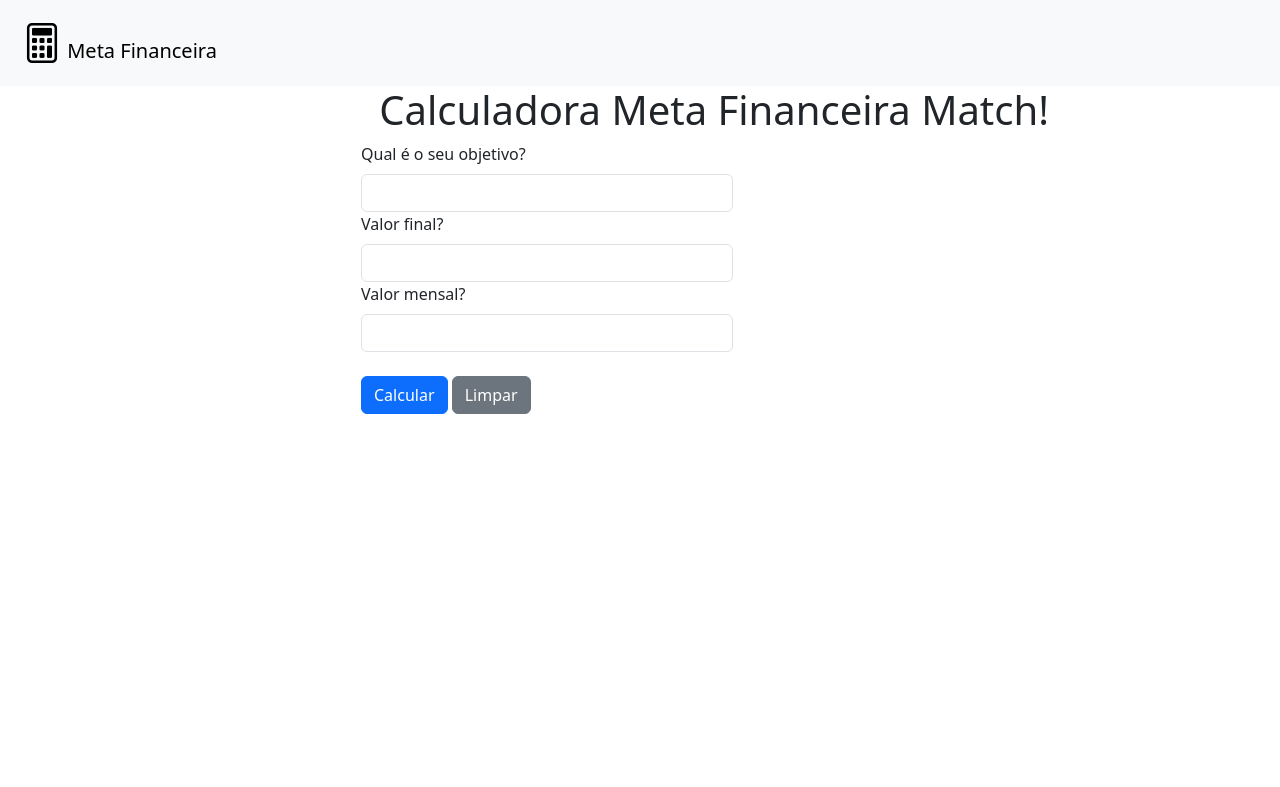
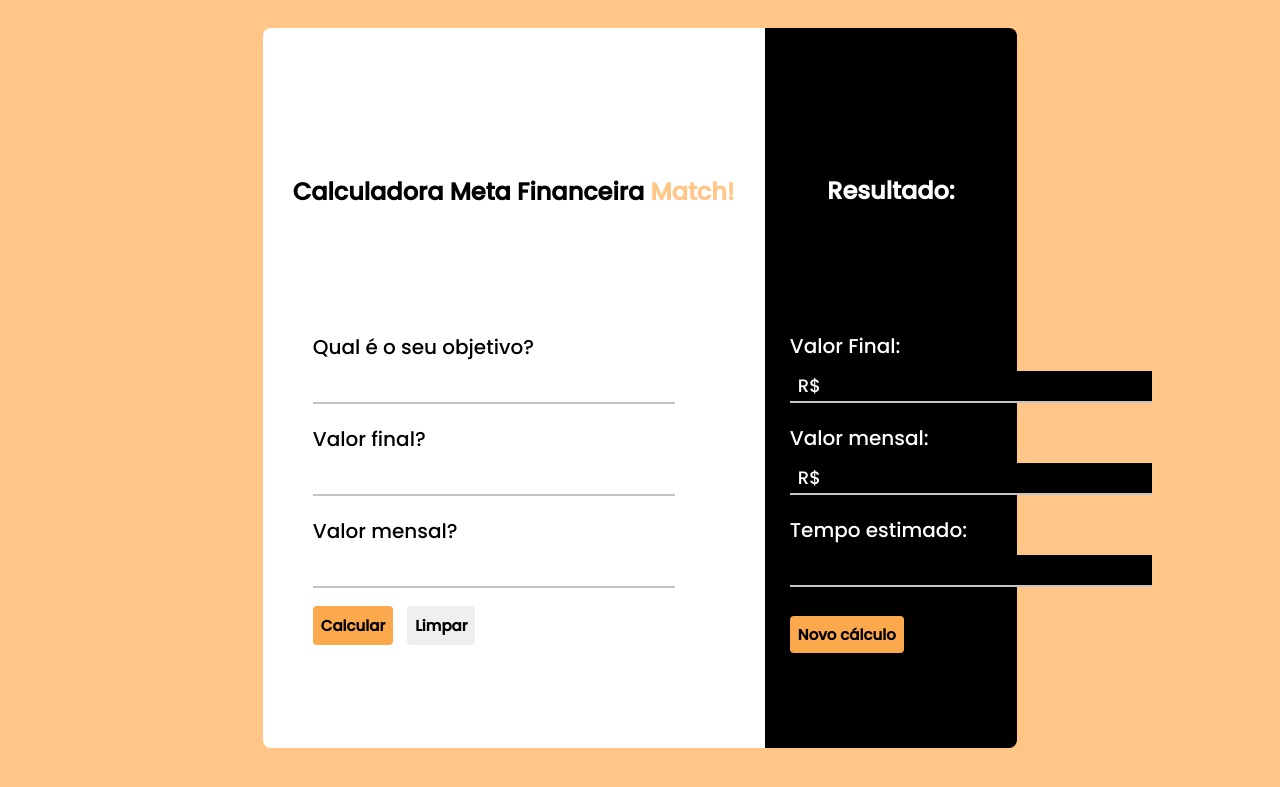
Before and after one commit to edilsontorres/metaFinanceiraMetch, a Django app: page / in a window 1280 px wide. Shown: the top 787 px of the page. Run offline with Django 4.2, Linux system fonts and the light colour scheme.

Commit message:
Estilizando calculadora

```diff
--- /dev/null
+++ b/app_metaFinanceira/static/css/estilo.css
@@ -0,0 +1,179 @@
+body {
+    background-color: #FFC687;
+}
+
+.container {
+    display: flex;
+    align-items: center;
+    justify-content: center;
+    padding-top: 20px;
+
+}
+
+.container-form{
+    display: flex;
+    align-items:center;
+    justify-content: center;
+    flex-direction: column;
+    height: 90vh;
+    background-color: #FFFFFF;
+    border-bottom-left-radius: 8px;
+    border-top-left-radius: 8px;
+}
+
+.container-results {
+    display: flex;
+    align-items:center;
+    justify-content: center;
+    flex-direction: column;
+    height: 90vh;
+    width: 20%;
+    background-color: #000000;
+    border-bottom-right-radius: 8px;
+    border-top-right-radius: 8px;
+}
+
+.container-title-form {
+    width: 100%;
+    height: 100px;
+    display: flex;
+    align-items: center;
+    justify-content:center;
+    padding: 30px;
+    margin-bottom: 20px;
+}
+
+.title-form-area {
+    display: flex;
+    text-align: center;
+    font-family: 'Poppins', sans-serif;
+    background-color: #FFFFFF;
+}
+span {
+    color: #FFC687;
+}
+
+.form-area {
+    width: 100%;
+    height: auto;
+    display: flex;
+    align-items: center;
+    justify-content: center;
+    padding-top: 20px;
+    padding-bottom: 20px;
+    flex-direction: column;
+}
+
+.form {
+    display: flex;
+    width: 100%;
+    flex-direction: column;
+    justify-content: center;
+    align-items: left;
+    padding-left: 20%;
+}
+
+.label-form {
+    background-color: #FFFFFF;
+    display: flex;
+    margin-bottom: 10px;
+    margin-top: 20px;
+    font-size: 20px;
+    font-family: 'Poppins', sans-serif;
+}
+
+.input-form {
+    height: 20px;
+    border-bottom-color: #C5C3C3;
+    border-top: none;
+    border-right: none;
+    border-left: none;
+    padding: 5px;
+    padding-left: 8px;
+    font-size: 18px;
+    font-family: 'Poppins', sans-serif;
+    outline: 0;
+}
+
+.calcular {
+    padding: 8px;
+    border-radius: 4px;
+    border: none;
+    font-size: 15px;
+    font-family: 'Poppins', sans-serif;
+    font-weight: 600;
+    background-color: #FCA84C;
+    color: #000000;
+    cursor: pointer;
+    margin-right: 10px;
+}
+.limpar {
+    padding: 8px;
+    border-radius: 3px;
+    border-color: #C5C3C3;
+    border: none;
+    border-radius: 4px;
+    font-size: 15px;
+    font-family: 'Poppins', sans-serif;
+    font-weight: 600;
+    background-color: none;
+    color: #000000;
+    cursor: pointer;
+}
+.novo-calculo, a {
+    padding: 8px;
+    width: 100px;
+    border-radius: 4px;
+    border: none;
+    font-size: 15px;
+    font-family: 'Poppins', sans-serif;
+    font-weight: 600;
+    background-color: #FCA84C;
+    color: #000000;
+    cursor: pointer;
+    margin-right: 10px;
+    text-decoration: none;
+    margin-bottom: 10px;
+}
+
+.container-title-results {
+    width: 100%;
+    height:100px;
+    display: flex;
+    align-items: center;
+    justify-content:center;
+    color: #FFFFFF;
+    margin-bottom: 20px;
+    padding: 30px;
+
+}
+
+.title-results-area {
+    display: flex;
+    text-align: center;
+    font-family: 'Poppins', sans-serif;
+}
+
+.label-form-results {
+    display: flex;
+    margin-bottom: 10px;
+    margin-top: 20px;
+    font-size: 20px;
+    font-family: 'Poppins', sans-serif;
+    color: #FFFFFF;
+}
+
+.input-form-results {
+    height: 20px;
+    border-bottom-color: #C5C3C3;
+    border-top: none;
+    border-right: none;
+    border-left: none;
+    padding: 5px;
+    padding-left: 8px;
+    font-size: 18px;
+    font-family: 'Poppins', sans-serif;
+    outline: 0;
+    background-color: #000000;
+    color: #FFFFFF;
+}
--- a/app_metaFinanceira/templates/home.html
+++ b/app_metaFinanceira/templates/home.html
@@ -3,96 +3,76 @@
 <html lang="pt-br">
 
 <head>
-  <link href="https://cdn.jsdelivr.net/npm/bootstrap@5.3.2/dist/css/bootstrap.min.css" rel="stylesheet"
-    integrity="sha384-T3c6CoIi6uLrA9TneNEoa7RxnatzjcDSCmG1MXxSR1GAsXEV/Dwwykc2MPK8M2HN" crossorigin="anonymous">
-  <link rel="stylesheet" href="https://cdn.jsdelivr.net/npm/bootstrap-icons@1.11.1/font/bootstrap-icons.css">
   <meta charset="UTF-8">
   <meta name="viewport" content="width=device-width, initial-scale=1.0">
+  <link rel="stylesheet" href="static/css/estilo.css">
+  <link rel="preconnect" href="https://fonts.googleapis.com">
+  <link rel="preconnect" href="https://fonts.gstatic.com" crossorigin>
+  <link href="https://fonts.googleapis.com/css2?family=Poppins:ital,wght@0,100;0,500;1,100;1,500&display=swap" rel="stylesheet">
   <title>Meta Financeira</title>
 </head>
 
 <body>
-  <nav class="navbar navbar-light bg-light" style="padding-left: 10px;">
-    <div class="container-fluid">
-      <a class="navbar-brand" href="/" style="font-size: 20px;">
-        <i class="bi bi-calculator fs-1"></i>
-        Meta Financeira
-      </a>
-    </div>
-  </nav>
 
-  <section>
-    <div class="container-fluid col-md-10">
-      <div class="offset-md-3">
-        <h1>Calculadora Meta Financeira Match!</h1>
+  <div class="container">
+    <section class="container-form">
+      <div class="container-title-form">
+        <div class="title-form-area">
+          <h1>Calculadora Meta Financeira <span>Match!</span></h1>
         </div>
       </div>
 
-    <div class="container" name="formulario_metas">
-      <form method="post" action="{% url 'calcular' %}" class="needs-validation" novalidate>
+      <div class="form-area">
+        <form  class="form" method="post" action="{% url 'calcular' %}">
           {% csrf_token %}
-        <div class="col-md-4 offset-md-3">
-          <label for="objetivo" class="form-label">Qual é o seu objetivo?</label>
-          <input type="text" class="form-control" name="objetivo" id="objetivo" required>
-          <div class="invalid-feedback">
-            Informe seu objetivo
+          <div>
+            <label class="label-form" for="objetivo">Qual é o seu objetivo?</label>
+            <input class="input-form" type="text" name="objetivo" id="objetivo" required>
+          </div>
+          <div>
+            <label class="label-form" for="meta">Valor final?</label>
+            <input class="input-form" type="text" name="meta" id="meta" required>
+          </div>
+          <div>
+            <label class="label-form" for="valorMensal">Valor mensal?</label>
+            <input class="input-form" type="text" name="valorMensal" id="valorMensal" required>
+            <br /><br />
+            <button class="calcular" type="submit">Calcular</button>
+            <button class="limpar" type="button" onclick="limparForm()">Limpar</button>
+          </div>
+        </form>
+      </div>
+
+    </section>
+    <br />
+    <section class="container-results">
+      <div class="container-title-results">
+        <div class="title-results-area">
+          <h2>Resultado:</h2>
         </div>
       </div>
-        <div class="col-md-4 offset-md-3">
-          <label for="meta" class="form-label">Valor final?</label>
-          <input type="text" class="form-control" name="meta" id="meta" required>
-          <div class="invalid-feedback">
-            Informe o valor final
+      <div class="form-area">
+        <form  class="form" method="post" action="{% url 'calcular' %}">
+          {% csrf_token %}
+          <div>
+            <label class="label-form-results" for="objetivo">Valor Final:</label>
+            <input class="input-form-results" value="R${{ meta }}" type="text" name="objetivo" id="objetivo" disabled>
           </div>
+          <div>
+            <label class="label-form-results" for="meta">Valor mensal:</label>
+            <input class="input-form-results" value="R${{ valorMensal }}" type="text" name="meta" id="meta" disabled>
           </div>
-        <div class="col-md-4 offset-md-3">
-          <label for="valorMensal" class="form-label">Valor mensal?</label>
-          <input type="text" class="form-control" name="valorMensal" id="valorMensal" required>
-          <div class="invalid-feedback">
-            Informe quanto você pode poupar por mês
-          </div>
-          <br />
-          <button type="submit" class="btn btn-primary">Calcular</button>
-          <button type="button" class="btn btn-secondary" onclick="limparForm()">Limpar</button>
+          <div>
+            <label class="label-form-results" for="valorMensal">Tempo estimado:</label>
+            <input class="input-form-results" value="{{ resultado }}" type="text" name="valorMensal" id="valorMensal" disabled>
+            <br /><br /><br />
+            <a href="/" class="novo-calculo">Novo cálculo</a>
           </div>
         </form>
       </div>
     </section>
-  <br />
-  {% if resultado %}
-  <div class="container">
-    <div class="col-4 offset-md-3">
-      <h2>Resultado:</h2><br />
-      <table class="table table-bordered table-striped table-hover">
-        <thead>
-          <tr class="table-dark">
-            <th>Descrição</th>
-            <th>Valores</th>
-          </tr>
-        </thead>
-        <tbody>
-          <tr>
-            <td>Objetivo Final</td>
-            <td>R${{ meta }}</td>
-          </tr>
-          <tr>
-            <td>Tempo estimado</td>
-            <td>{{ resultado }}</td>
-          </tr>
-          <tr>
-            <td>Valor mensal</td>
-            <td>R${{ valorMensal }}</td>
-          </tr>
-        </tbody>
-      </table>
-      <a href="/" class="btn btn-success">Novo cálculo</a>
   </div>
-  </div>
-  {% endif %}
 
-  <script src="https://cdn.jsdelivr.net/npm/bootstrap@5.3.2/dist/js/bootstrap.bundle.min.js"
-    integrity="sha384-C6RzsynM9kWDrMNeT87bh95OGNyZPhcTNXj1NW7RuBCsyN/o0jlpcV8Qyq46cDfL" crossorigin="anonymous">
-    </script>
   <script src="{% static 'js/formValidation.js' %}"></script>
   <script src="{% static 'js/limparCampos.js' %}"></script>
   <script src="{% static 'jquery-3.7.1.min.js' %}"></script>
@@ -104,5 +84,4 @@
     })
   </script>
 </body>
-
 </html>
```
Lines whose indentation alone changed are shown as unchanged.
